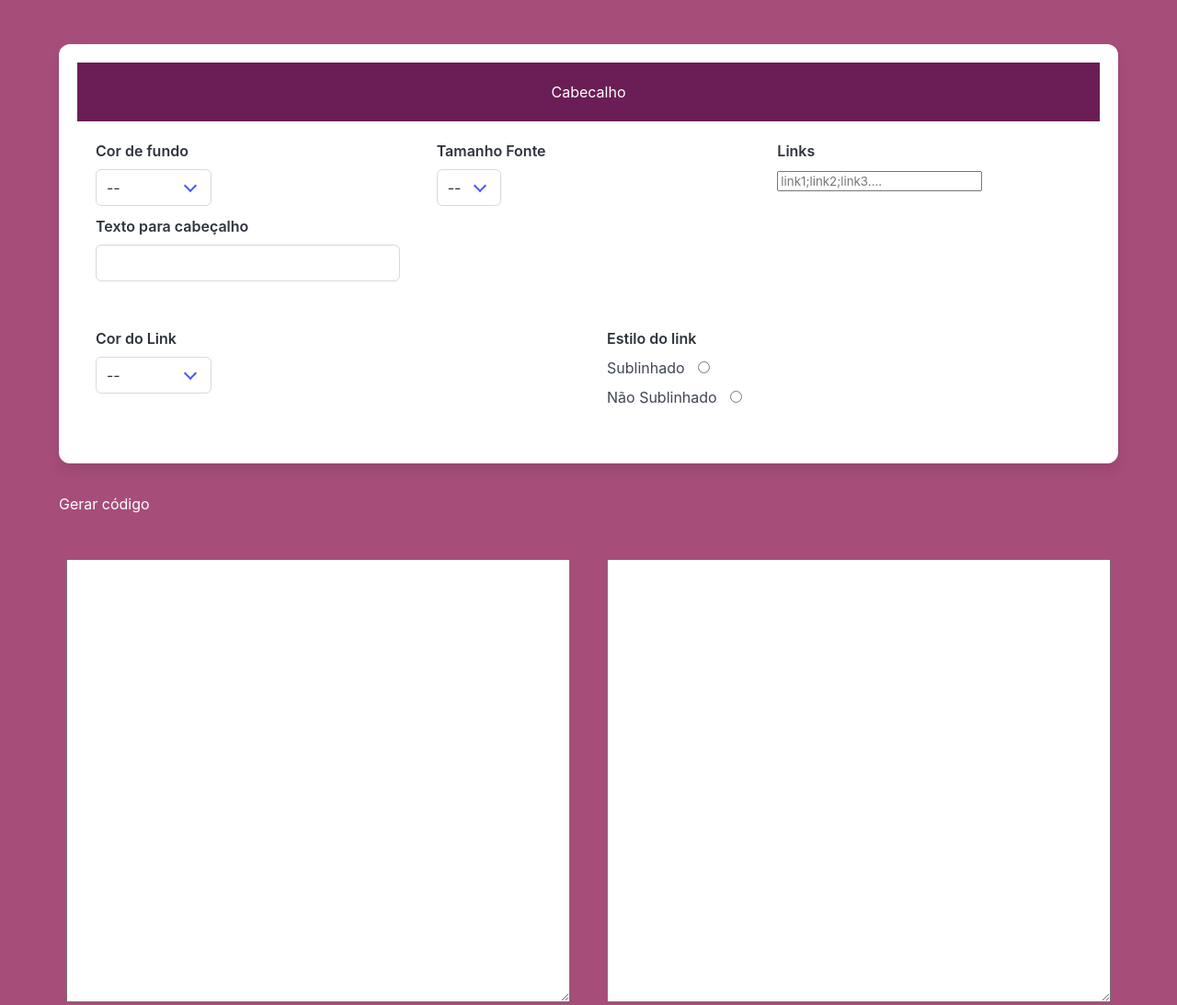
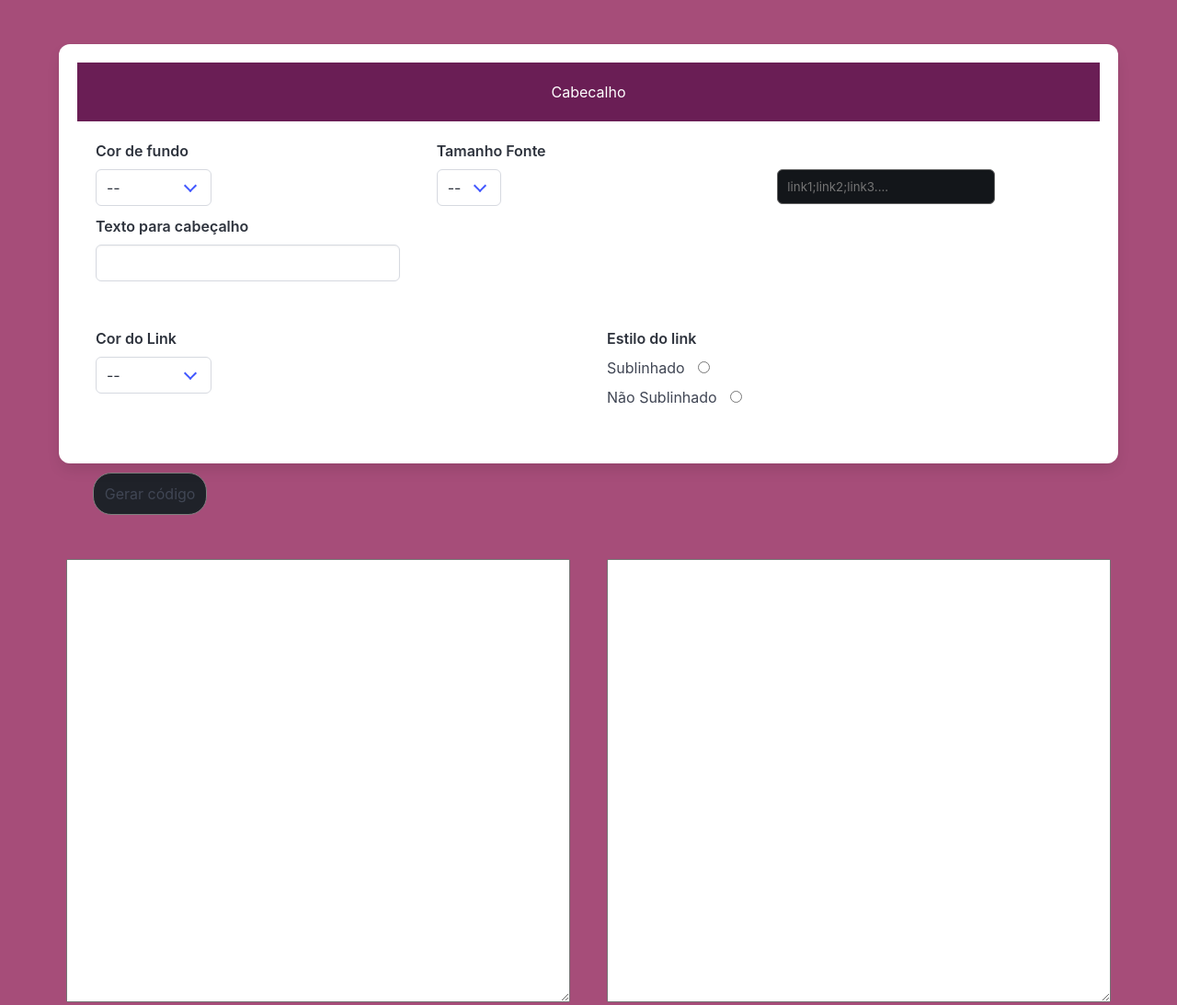
Before and after one commit to heloisatl/Framework, a plain HTML site: page aula2/creator.html in a window 1280 px wide. Shown: the top 1093 px of the page at 92% size. Drawn offline with nearby package versions, Linux system fonts and the light colour scheme.

Commit message:
Update creator.html

```diff
--- a/aula2/creator.html
+++ b/aula2/creator.html
@@ -81,6 +81,22 @@
       .column-right {
         justify-content: right;
       }
+      .input-link{
+        background-color: #13161A;
+        border: solid 0.2px #646464;
+        border-radius: 6px;
+        color: #fff;
+        box-sizing: border-box;
+        padding: 10px;
+        display: block;
+        margin-bottom: 8px;
+      }
+      .btn-gerar-cod{
+        border: solid 1px gray;
+        border-radius: 20px;
+        margin-left: 6vw;
+      }
+
     </style>
   </head>
 
@@ -123,9 +139,9 @@
           </div>
         </div>
 
-        <div class="cabecalho-form">
-          <label class="label">Links</label>
-          <input
+        <div class="cabecalho-form ">
+          <label class="label has-text-white ">Links</label>
+          <input class="input-link "
             type="text"
             name="links"
             id="links"
@@ -163,9 +179,9 @@
         </div>
       </div>
 
-      <button onclick="gerarCodigo()">Gerar código</button>
+
     </div>
-
+    <button class="btn-gerar-cod has-background-black-ter p-3 b-1"onclick="gerarCodigo()">Gerar código</button>
     <div class="custom-bg p-5">
       <div class="container mt-5">
         <div class="columns">
```
